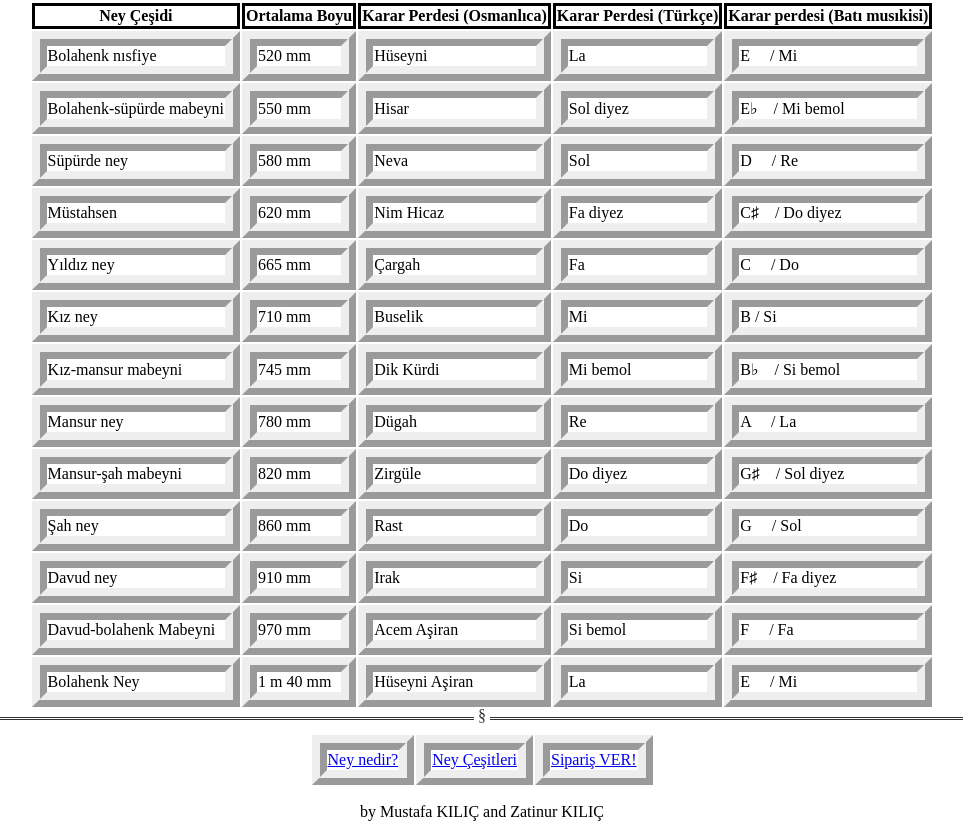
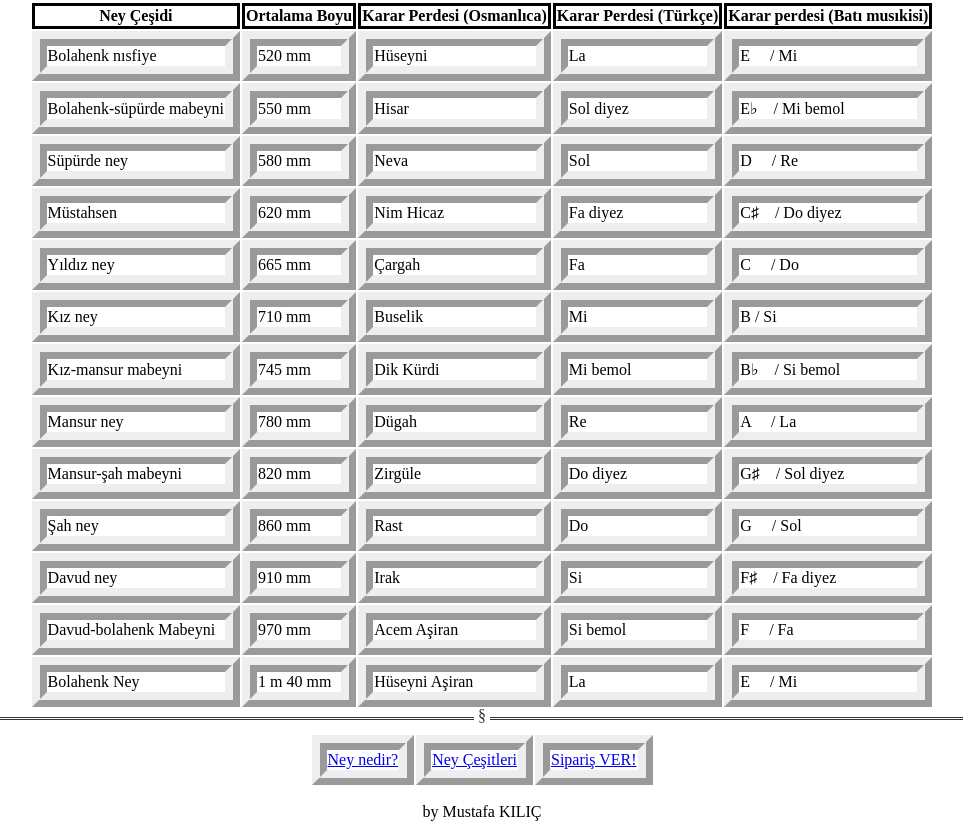
Before and after one commit to mustafakilic01/webSayfam0.1, a plain HTML site: page mywebproject-css/page2.html in a window 1280 px wide. Shown: the part 487-1324 px from the top of the page, without its empty margins (158-1121 px from the left). Drawn offline with Linux system fonts and the light colour scheme.

Commit message:
page2.html CSS-Deneme sayfam-Neyzenim.com :)

```diff
--- a/mywebproject-css/page2.html
+++ b/mywebproject-css/page2.html
@@ -135,6 +135,6 @@
             <td><a href="page3.html">Sipariş VER!</a></td>
         </tr>
     </table>
-    <p class="ortala-parag">by Mustafa KILIÇ and Zatinur KILIÇ</p>
+    <p class="ortala-parag">by Mustafa KILIÇ</p>
 </body>
 </html>
```
